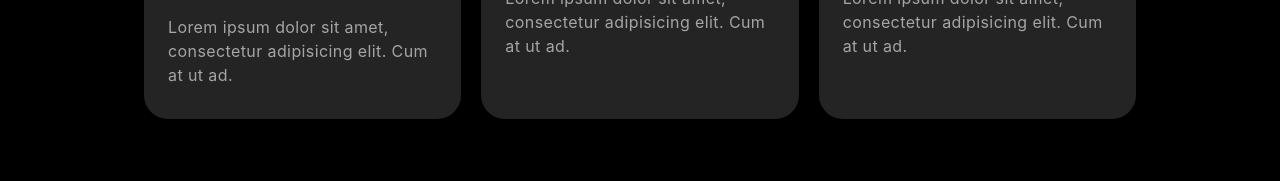
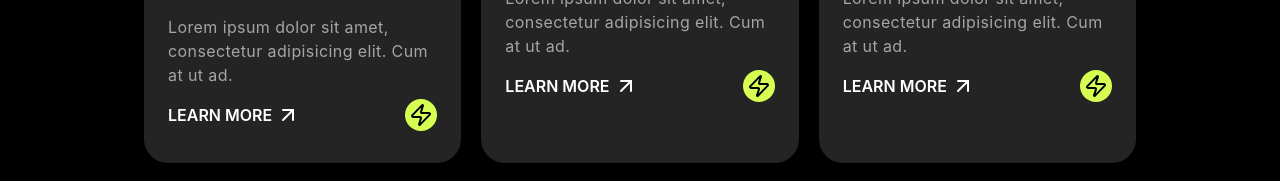
Before and after one commit to aehamdy/gymteam_landingpage, a React (Vite) app: page / in a window 1280 px wide. Shown: the part 1001-1182 px from the top of the page. Before the commit the page ends 1152 px from the top, so only its background shows below. Built offline with nearby package versions, Linux system fonts and the light colour scheme.

Commit message:
feat: Create features section and imported Zap icon

```diff
--- a/src/components/Features.jsx
+++ b/src/components/Features.jsx
@@ -1,4 +1,5 @@
 import { features } from "../constants";
+import SecondaryButton from "./SecondaryButton";
 
 function Features() {
   return (
@@ -15,6 +16,16 @@ function Features() {
           <p className="text-secondary-paragraph group-hover:text-primary-paragraph tracking-wide duration-short">
             {feature.text}
           </p>
+          <div className="w-full flex justify-between">
+            <SecondaryButton
+              text="learn more"
+              color="text-white"
+              hover="text-black"
+            />
+            <span className="p-1 font-light text-black group-hover:text-accent bg-accent group-hover:bg-black rounded-full duration-short">
+              {feature.icon}
+            </span>
+          </div>
         </aritcle>
       ))}
     </section>
--- a/src/components/HeroSection.jsx
+++ b/src/components/HeroSection.jsx
@@ -15,7 +15,7 @@ function HeroSection() {
         </p>
         <div className="flex flex-col md:flex-row justify-between items-center gap-4 mx-auto">
           <PrimaryButton text="start now" />
-          <SecondaryButton />
+          <SecondaryButton text="learn more" hover="text-white" />
         </div>
       </div>
       <div className="absolute bottom-0 w-full">
--- a/src/components/SecondaryButton.jsx
+++ b/src/components/SecondaryButton.jsx
@@ -1,10 +1,15 @@
+/* eslint-disable react/prop-types */
 import { ArrowUpRight } from "lucide-react";
 
-function SecondaryButton() {
+function SecondaryButton({ text, color, hover }) {
   return (
-    <button className="flex gap-1 font-semibold uppercase hover:text-white duration-short">
-      <a href="#">learn more</a>
-      <ArrowUpRight />
+    <button
+      className={`group font-semibold uppercase ${color} hover:${hover} duration-short`}
+    >
+      <a href="#" className={`flex gap-1 group-hover:${hover} duration-short`}>
+        {text.toUpperCase()}
+        <ArrowUpRight />
+      </a>
     </button>
   );
 }
--- a/src/constants/index.jsx
+++ b/src/constants/index.jsx
@@ -1,3 +1,5 @@
+import { Zap } from "lucide-react";
+
 import feature1 from "../assets/features-1.png";
 import feature2 from "../assets/features-2.png";
 import feature3 from "../assets/features-3.png";
@@ -14,15 +16,18 @@ export const features = [
     img: feature1,
     heading: "muscles building",
     text: "Lorem ipsum dolor sit amet, consectetur adipisicing elit. Cum at ut ad.",
+    icon: <Zap />,
   },
   {
     img: feature2,
     heading: "muscles building",
     text: "Lorem ipsum dolor sit amet, consectetur adipisicing elit. Cum at ut ad.",
+    icon: <Zap />,
   },
   {
     img: feature3,
     heading: "muscles building",
     text: "Lorem ipsum dolor sit amet, consectetur adipisicing elit. Cum at ut ad.",
+    icon: <Zap />,
   },
 ];
```
